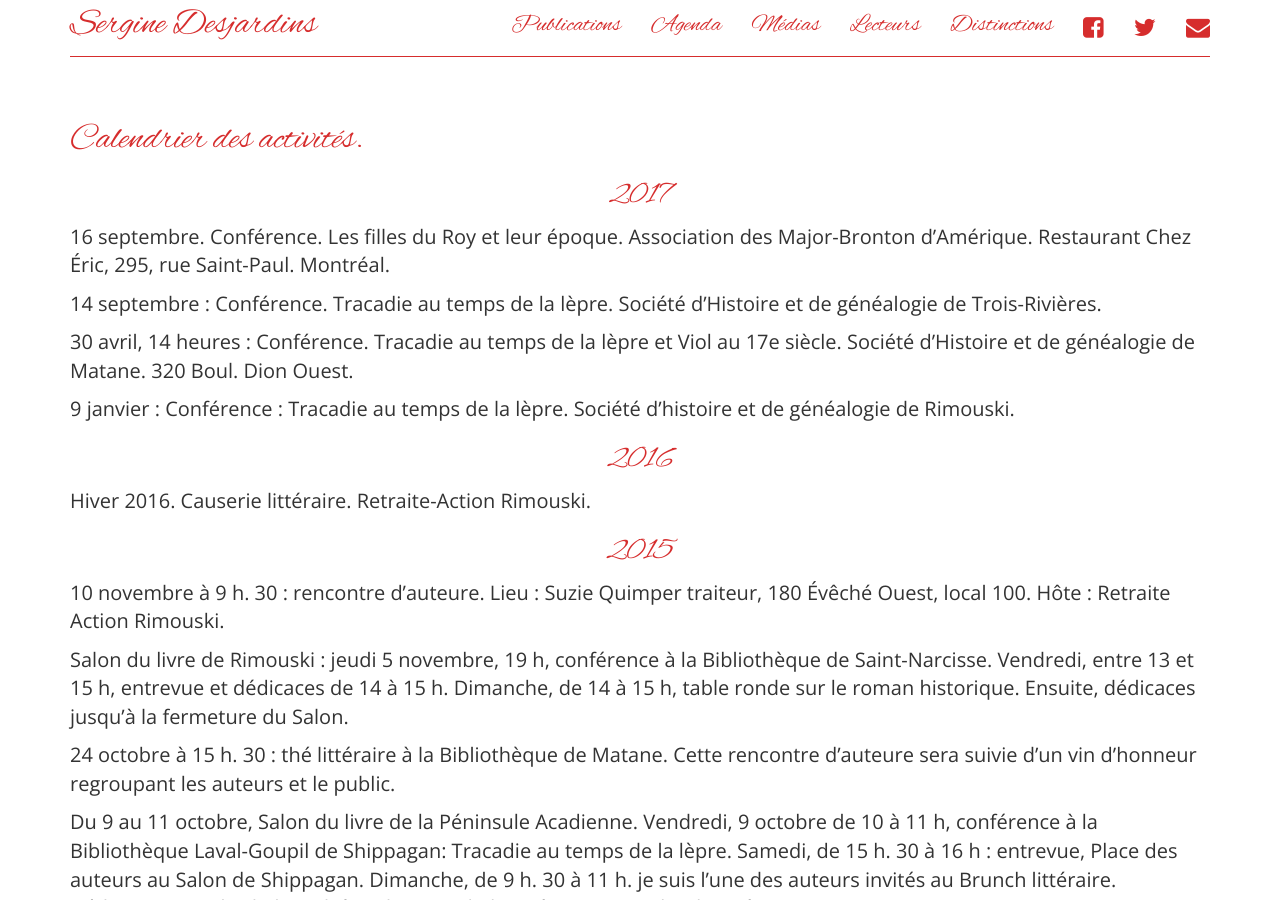
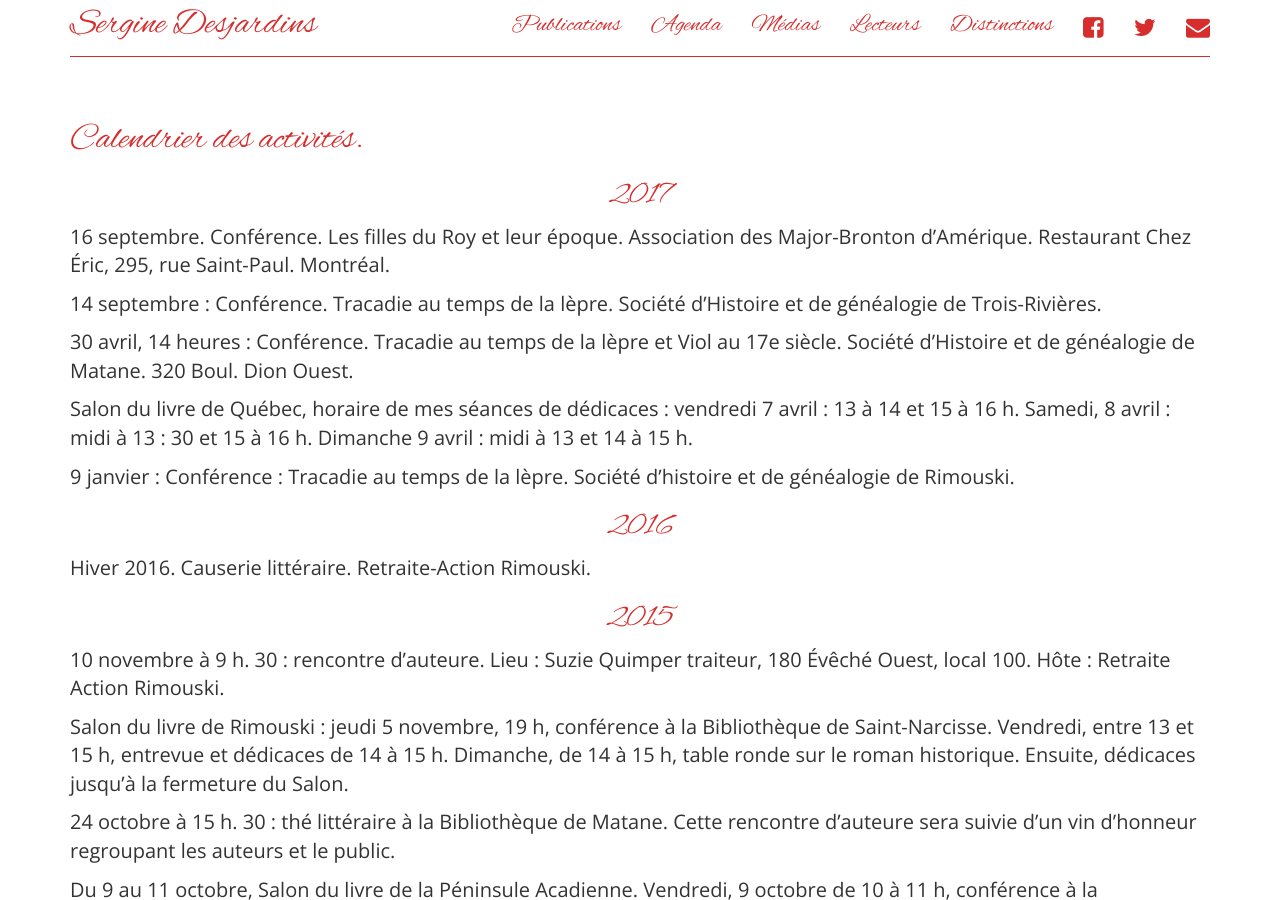
Before and after one commit to serginedesjardins/serginedesjardins.github.io, a Jekyll site: the page built from agenda.md, in a window 1280 px wide and 900 px high. Built offline with Jekyll 4.4.1, drawn with Linux system fonts in a browser that asks for light colours; nearby versions of some CDN libraries.

Commit message:
dans agenda
J'ai ajouté l'horaire du Salon de Québec

```diff
--- a/agenda.md
+++ b/agenda.md
@@ -13,6 +13,8 @@ permalink: /agenda/
 14 septembre : Conférence. Tracadie au temps de la lèpre. Société d’Histoire et de généalogie de Trois-Rivières.
 
 30 avril, 14 heures : Conférence. Tracadie au temps de la lèpre et Viol au 17e siècle. Société d’Histoire et de généalogie de Matane. 320 Boul. Dion Ouest.
+
+Salon du livre de Québec, horaire de mes séances de dédicaces : vendredi 7 avril : 13 à 14 et 15 à 16 h. Samedi, 8 avril : midi à 13 : 30 et 15 à 16 h. Dimanche 9 avril : midi à 13 et 14 à 15 h.
 
 9 janvier : Conférence : Tracadie au temps de la lèpre. Société d’histoire et de généalogie de Rimouski.
 
```
